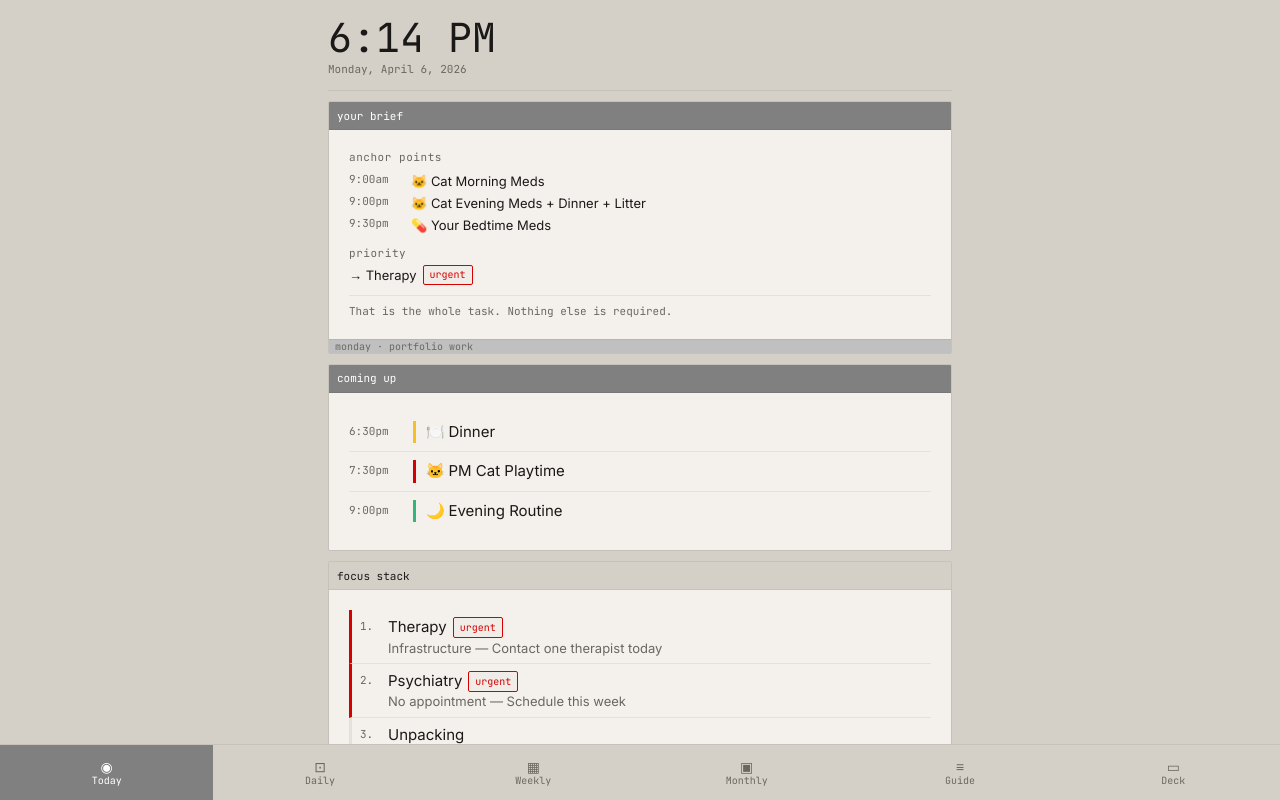
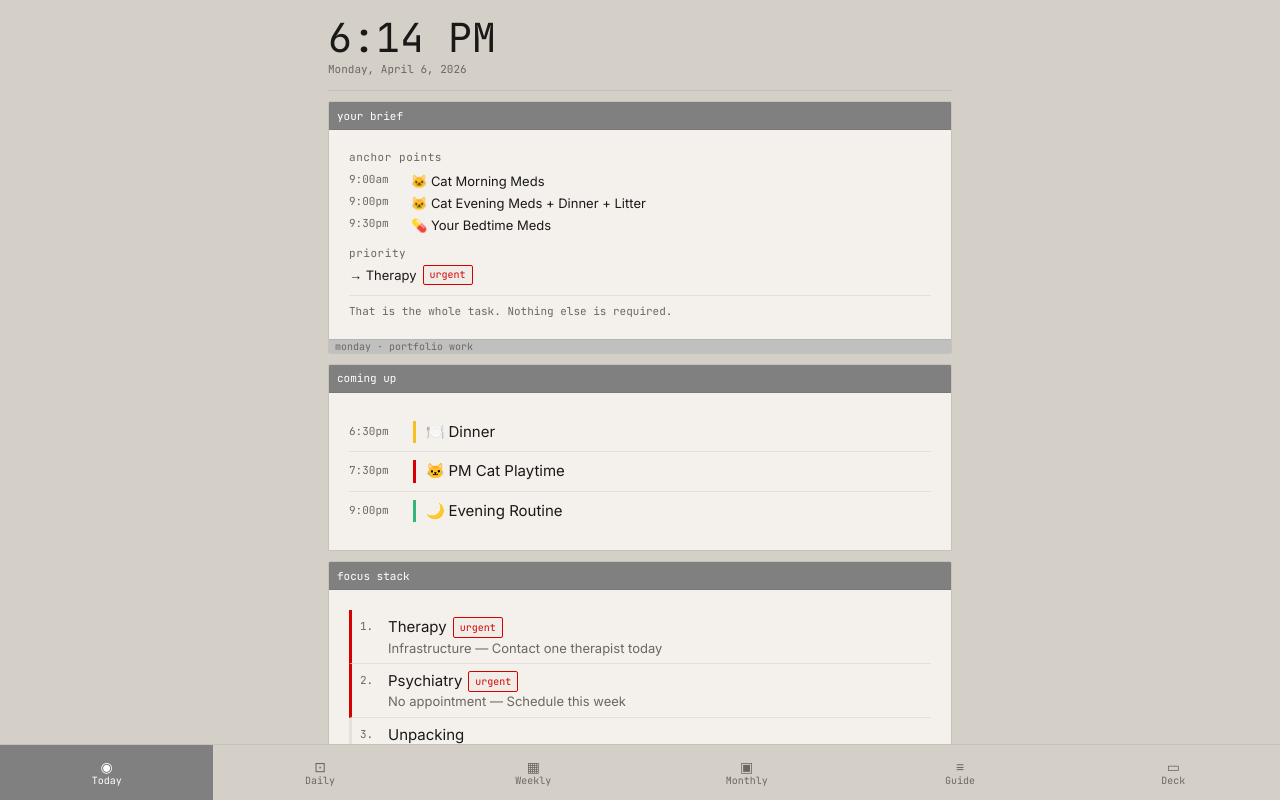
Before and after one commit to miasjones888/life-guide-app, a Next.js app: page / in a window 1280 px wide. Shown: the top 800 px of the page. Built offline with nearby package versions, Linux system fonts and the light colour scheme.

Commit message:
Active bar audit: add active prop to focus stack panel on Today page
All four content WindowPanels on Today (your brief, today, coming up,
focus stack) now carry the active title-bar style for visual consistency.

https://claude.ai/code/session_018RJwgERFqQHWQthH3jBBsu

```diff
--- a/app/page.tsx
+++ b/app/page.tsx
@@ -191,7 +191,7 @@ export default function TodayPage() {
       </WindowPanel>
 
       {/* Current Focus */}
-      <WindowPanel title="focus stack" style={{ marginBottom: '10px' }}>
+      <WindowPanel title="focus stack" active style={{ marginBottom: '10px' }}>
         {priorities.slice(0, 3).map((p) => (
           <div
             key={p.rank}
```
